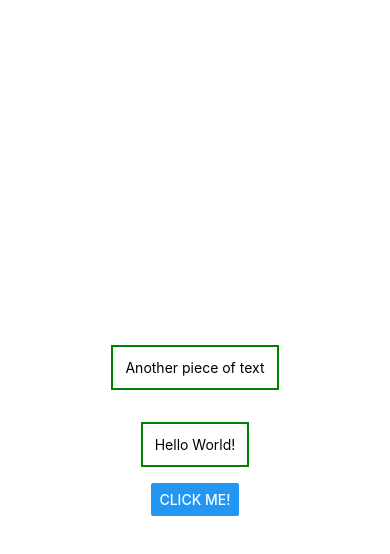
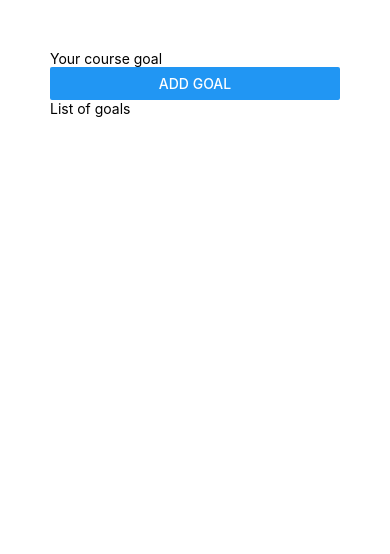
Before and after one commit to Arthuro12/Master-React-Native, a React Native app in the folder RNBasic/: screen / in a window 390 px wide. Shown: the top 554 px of the page. Built offline with nearby package versions, Linux system fonts and the light colour scheme.

Commit message:
App Layout

```diff
--- a/RNBasic/App.js
+++ b/RNBasic/App.js
@@ -1,41 +1,53 @@
-import { StyleSheet, Text, View, Button } from "react-native";
+import { StyleSheet, Text, View, Button, TextInput } from "react-native";
 
 export default function App() {
   return (
-    <View style={styles.container}>
+    // <View style={styles.container}>
+    //   <View>
+    //     <Text style={styles.text}>Another piece of text</Text>
+    //   </View>
+    //   <Text
+    //     style={styles.text}
+    //     // style={{
+    //     //   margin: 16,
+    //     //   borderStyle: "solid",
+    //     //   borderColor: "red",
+    //     //   borderWidth: 2,
+    //     //   padding: 12,
+    //     // }}
+    //   >
+    //     Hello World!
+    //   </Text>
+    //   <Button title="Click me!" />
+    // </View>
+    <View style={styles.appContainer}>
       <View>
-        <Text style={styles.text}>Another piece of text</Text>
+        <TextInput placeholder="Your course goal" />
+        <Button title="Add Goal" />
       </View>
-      <Text
-        style={styles.text}
-        // style={{
-        //   margin: 16,
-        //   borderStyle: "solid",
-        //   borderColor: "red",
-        //   borderWidth: 2,
-        //   padding: 12,
-        // }}
-      >
-        Hello World!
-      </Text>
-      <Button title="Click me!" />
+      <View>
+        <Text>List of goals</Text>
+      </View>
     </View>
   );
 }
 
 // Using a stylesheet object to improve reutilisablity
 const styles = StyleSheet.create({
-  container: {
-    flex: 1,
-    backgroundColor: "#fff",
-    alignItems: "center",
-    justifyContent: "center",
-  },
-  text: {
-    margin: 16,
-    borderStyle: "solid",
-    borderColor: "green",
-    borderWidth: 2,
-    padding: 12,
+  // container: {
+  //   flex: 1,
+  //   backgroundColor: "#fff",
+  //   alignItems: "center",
+  //   justifyContent: "center",
+  // },
+  // text: {
+  //   margin: 16,
+  //   borderStyle: "solid",
+  //   borderColor: "green",
+  //   borderWidth: 2,
+  //   padding: 12,
+  // },
+  appContainer: {
+    padding: 50,
   },
 });
```
